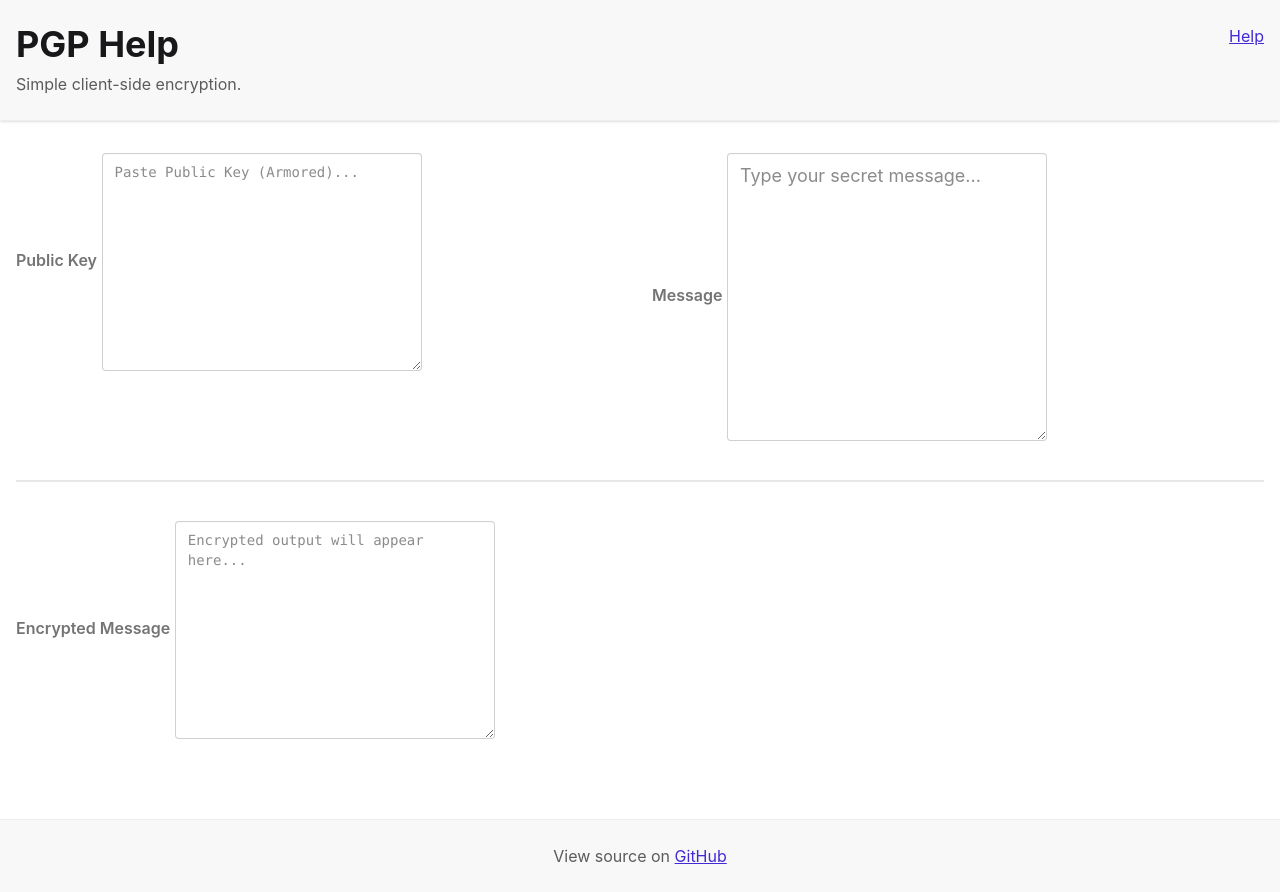
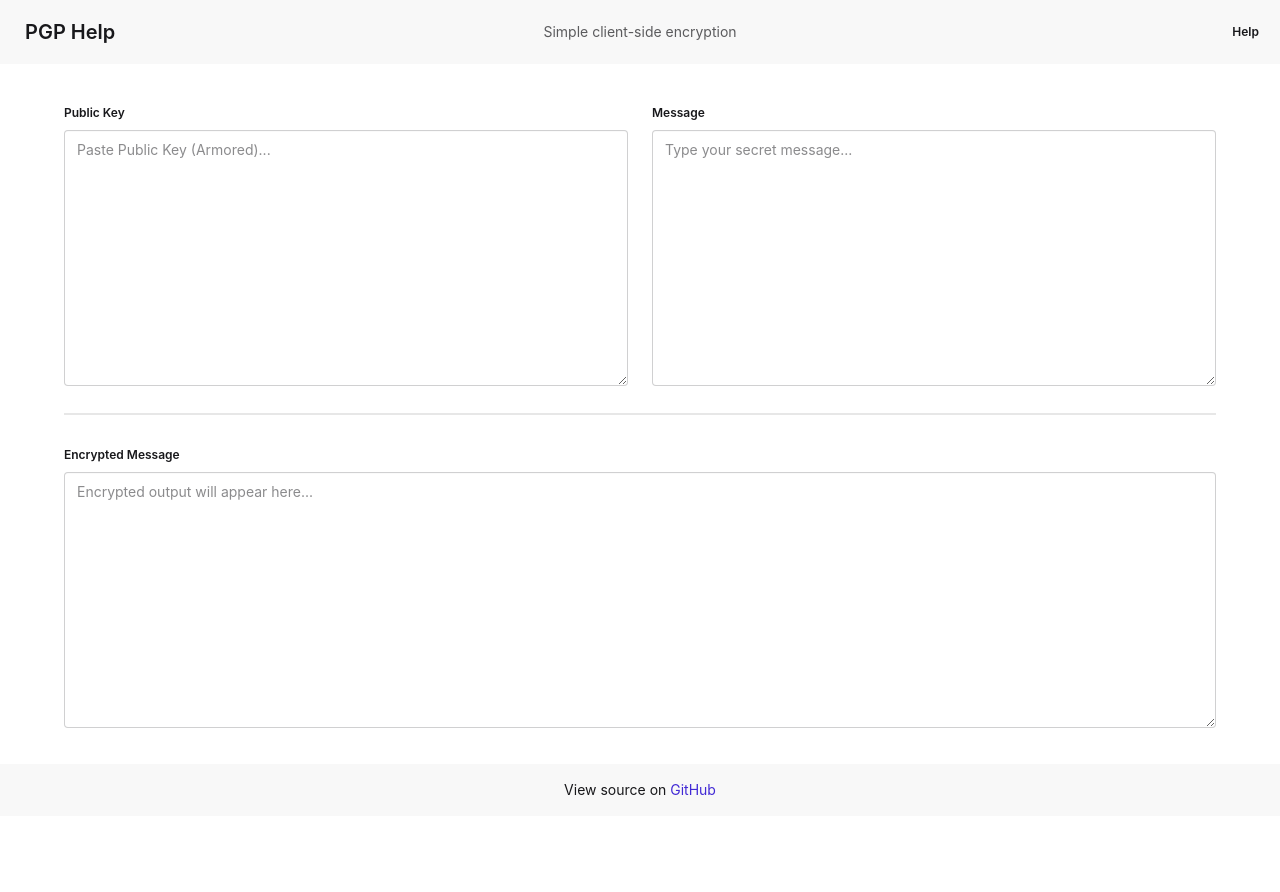
Before and after one commit to pgp-help/pgp.help, a Svelte app: page / in a window 1280 px wide. After the commit the page ends 816 px from the top, so only its background shows below. Built offline with nearby package versions, Linux system fonts and the light colour scheme.

Commit message:
Looks more form-like.

```diff
--- a/src/App.svelte
+++ b/src/App.svelte
@@ -27,54 +27,41 @@
 </script>
 
 <Layout>
-	<div class="grid grid-cols-1 lg:grid-cols-2 gap-6">
-		<div class="form-control">
-			<label class="label" for="key">
-				<span class="label-text font-semibold">Public Key</span>
-			</label>
+	<form class="grid grid-cols-1 lg:grid-cols-2 gap-6">
+		<fieldset class="fieldset">
+			<legend class="fieldset-legend">Public Key</legend>
 			<textarea
-				id="key"
+				class="textarea textarea-bordered w-full h-64"
 				bind:value={key}
 				placeholder="Paste Public Key (Armored)..."
-				rows="10"
-				class="textarea textarea-bordered textarea-lg font-mono text-sm"
 			></textarea>
-		</div>
+		</fieldset>
 
-		<div class="form-control">
-			<label class="label" for="message">
-				<span class="label-text font-semibold">Message</span>
-			</label>
+		<fieldset class="fieldset">
+			<legend class="fieldset-legend">Message</legend>
 			<textarea
-				id="message"
+				class="textarea textarea-bordered w-full h-64"
 				bind:value={message}
 				placeholder="Type your secret message..."
-				rows="10"
-				class="textarea textarea-bordered textarea-lg"
 			></textarea>
-		</div>
-	</div>
+		</fieldset>
+	</form>
 
-	<div class="divider my-8"></div>
+	<div class="divider"></div>
 
-	<div class="form-control">
-		<label class="label" for="output">
-			<span class="label-text font-semibold">Encrypted Message</span>
-		</label>
+	<fieldset class="fieldset">
+		<legend class="fieldset-legend">
+			Encrypted Message
+			{#if isEncrypting}
+				<span class="loading loading-spinner loading-sm ml-2"></span>
+			{/if}
+		</legend>
 		<textarea
-			id="output"
+			class="textarea textarea-bordered w-full h-64"
 			value={output}
 			readonly
 			placeholder="Encrypted output will appear here..."
-			rows="10"
 			aria-busy={isEncrypting}
-			class="textarea textarea-bordered textarea-lg font-mono text-sm"
 		></textarea>
-		{#if isEncrypting}
-			<div class="mt-4 flex items-center gap-2">
-				<span class="loading loading-spinner loading-sm"></span>
-				<span class="text-sm text-base-content/70">Encrypting...</span>
-			</div>
-		{/if}
-	</div>
+	</fieldset>
 </Layout>
--- a/src/Layout.svelte
+++ b/src/Layout.svelte
@@ -1,34 +1,35 @@
-<div class="min-h-screen flex flex-col bg-base-100">
-	<header class="bg-base-200 border-b border-base-300 shadow-sm">
-		<div class="container mx-auto px-4 py-6">
-			<div class="flex justify-between items-start">
-				<div>
-					<h1 class="text-4xl font-bold text-base-content">PGP Help</h1>
-					<p class="text-base-content/70 mt-2">Simple client-side encryption.</p>
-				</div>
-				<nav>
-					<a href="https://pgp.help" target="_blank" rel="noopener" class="link link-primary">
-						Help
-					</a>
-				</nav>
-			</div>
+<div class="min-h-screen flex flex-col">
+	<div class="navbar bg-base-200">
+		<div class="navbar-start">
+			<a class="btn btn-ghost text-xl" href="/">PGP Help</a>
 		</div>
-	</header>
+		<div class="navbar-center hidden sm:flex">
+			<p class="text-sm text-base-content/70">Simple client-side encryption</p>
+		</div>
+		<div class="navbar-end">
+			<a class="btn btn-ghost btn-sm" href="https://pgp.help" target="_blank" rel="noopener">
+				Help
+			</a>
+		</div>
+	</div>
 
-	<main class="flex-1 container mx-auto px-4 py-8">
+	<main class="flex-1 container mx-auto max-w-6xl py-8">
 		<slot />
 	</main>
 
-	<footer class="bg-base-200 border-t border-base-300 mt-12">
-		<div class="container mx-auto px-4 py-6 text-center text-base-content/70">
+	<footer class="footer footer-center bg-base-200 p-4">
+		<aside>
 			<p>
-				View source on <a
+				View source on
+				<a
+					class="link link-hover link-primary"
 					href="https://github.com/yourusername/pgp-svelte-wsl"
 					target="_blank"
 					rel="noopener"
-					class="link link-primary">GitHub</a
 				>
+					GitHub
+				</a>
 			</p>
-		</div>
+		</aside>
 	</footer>
 </div>
```
Also changed, not shown: src/app.css (+12 -0 lines).
